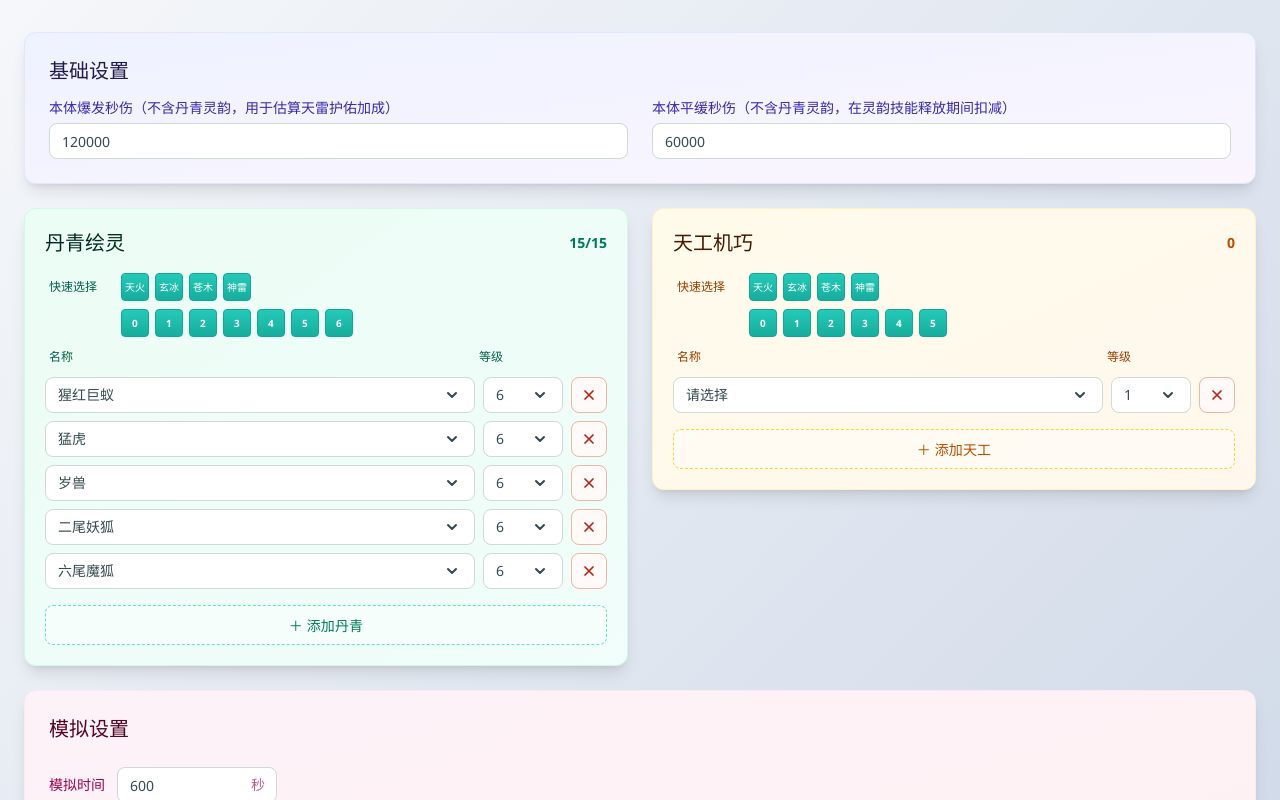
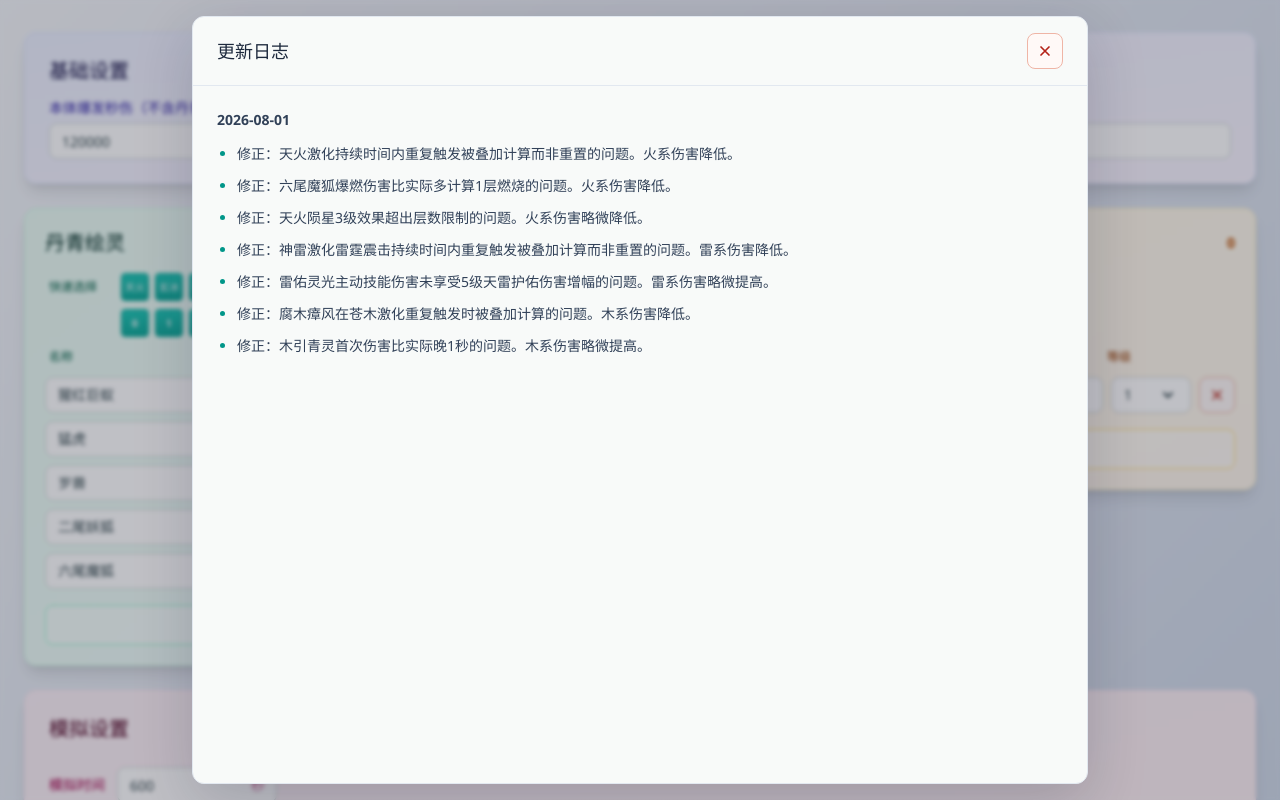
Before and after one commit to AzedL/DanQingSimulator, a React (Vite) app: page / in a window 1280 px wide. Shown: the top 800 px of the page. Built offline with nearby package versions, Linux system fonts and the light colour scheme.

Commit message:
feat: 增加更新日志

```diff
--- a/src/App.tsx
+++ b/src/App.tsx
@@ -1,10 +1,11 @@
-import { useState } from 'react'
+import { useEffect, useState } from 'react'
 import './App.css'
 import BasicConfigPanel from '@/components/panels/BasicConfigPanel'
 import CardLoadoutPanel from '@/components/panels/CardLoadoutPanel'
 import ResultPanel from '@/components/panels/ResultPanel'
 import SimulationControlPanel from '@/components/panels/SimulationControlPanel'
 import AutoMockSettingsDialog from '@/components/dialogs/AutoMockSettingsDialog'
+import ChangelogDialog from '@/components/dialogs/ChangelogDialog'
 import {
   danQingLevelValues,
   danQingList,
@@ -18,26 +19,36 @@ import { mergeAutoMockCardIds } from '@/features/autoMock/autoMockSettings'
 import { APP_VIEW_DEFAULTS } from '@/features/config/simulatorDefaults'
 import { useSimulation } from '@/features/simulator/useSimulation'
 import type { CardId } from '@/kernel'
+import { updatedAt } from '@/lang/changelog'
+
+const CHANGELOG_STORAGE_KEY = 'danqing-simulator:changelog-updated-at'
+
+function shouldShowChangelog() {
+  try {
+    return localStorage.getItem(CHANGELOG_STORAGE_KEY) !== updatedAt
+  } catch {
+    return true
+  }
+}
 
 function App() {
   const simulation = useSimulation()
-  const [autoMockWhitelistEnabled, setAutoMockWhitelistEnabled] =
-    useState(false)
-  const [autoMockSettingsOpen, setAutoMockSettingsOpen] =
-    useState(false)
-  const [autoMockWhitelistCardIds, setAutoMockWhitelistCardIds] =
-    useState<CardId[]>([])
+  const [autoMockWhitelistEnabled, setAutoMockWhitelistEnabled] = useState(false)
+  const [autoMockSettingsOpen, setAutoMockSettingsOpen] = useState(false)
+  const [autoMockWhitelistCardIds, setAutoMockWhitelistCardIds] = useState<CardId[]>([])
+  const [changelogOpen, setChangelogOpen] = useState(shouldShowChangelog)
+
+  useEffect(() => {
+    if (!changelogOpen) return
+
+    try {
+      localStorage.setItem(CHANGELOG_STORAGE_KEY, updatedAt)
+    } catch {}
+  }, [changelogOpen])
   const groupAutoMockCardIds = lingYunList
-    .filter(
-      (card) =>
-        card.group === simulation.simulationConfig.autoMockGroup,
-    )
+    .filter((card) => card.group === simulation.simulationConfig.autoMockGroup)
     .map((card) => card.value)
-  const autoMockCardIds = mergeAutoMockCardIds(
-    groupAutoMockCardIds,
-    autoMockWhitelistEnabled,
-    autoMockWhitelistCardIds,
-  )
+  const autoMockCardIds = mergeAutoMockCardIds(groupAutoMockCardIds, autoMockWhitelistEnabled, autoMockWhitelistCardIds)
   const autoMock = useAutoMock(
     simulation.coreOptions,
     autoMockCardIds,
@@ -47,9 +58,7 @@ function App() {
 
   const [currentTabResult, setCurrentTabResult] = useState(APP_VIEW_DEFAULTS.currentTabResult)
   const danQingCost = simulation.cardsConfig.danQingCards.reduce(
-    (total, card) =>
-      total +
-      (danQingList.find((option) => option.value === card.id)?.cost ?? 0),
+    (total, card) => total + (danQingList.find((option) => option.value === card.id)?.cost ?? 0),
     0,
   )
   const lingYunCount = simulation.cardsConfig.lingYunCards.reduce(
@@ -58,15 +67,11 @@ function App() {
   )
   const danQingQuickGroups = cardGroups.map((label) => ({
     label,
-    ids: danQingList
-      .filter((option) => option.group === label)
-      .map((option) => option.value),
+    ids: danQingList.filter((option) => option.group === label).map((option) => option.value),
   }))
   const lingYunQuickGroups = cardGroups.map((label) => ({
     label,
-    ids: lingYunList
-      .filter((option) => option.group === label)
-      .map((option) => option.value),
+    ids: lingYunList.filter((option) => option.group === label).map((option) => option.value),
   }))
 
   function handleExecute() {
@@ -96,17 +101,13 @@ function App() {
           quickGroups={danQingQuickGroups}
           maxQuickLevel={6}
           levelValues={danQingLevelValues}
-          getCardList={(id) =>
-            simulation.cardsConfig.getDanQingList(id, danQingList)
-          }
+          getCardList={(id) => simulation.cardsConfig.getDanQingList(id, danQingList)}
           handleAdd={simulation.cardsConfig.addDanQing}
           handleDelete={simulation.cardsConfig.deleteDanQing}
           handleCardChange={simulation.cardsConfig.changeDanQing}
           handleLevelChange={simulation.cardsConfig.changeDanQingLevel}
           handleGroupSelect={simulation.cardsConfig.selectDanQingGroup}
-          handleAllLevelChange={
-            simulation.cardsConfig.changeAllDanQingLevels
-          }
+          handleAllLevelChange={simulation.cardsConfig.changeAllDanQingLevels}
         />
 
         <CardLoadoutPanel
@@ -118,17 +119,13 @@ function App() {
           quickGroups={lingYunQuickGroups}
           maxQuickLevel={5}
           levelValues={lingYunLevelValues}
-          getCardList={(id) =>
-            simulation.cardsConfig.getLingYunList(id, lingYunList)
-          }
+          getCardList={(id) => simulation.cardsConfig.getLingYunList(id, lingYunList)}
           handleAdd={simulation.cardsConfig.addLingYun}
           handleDelete={simulation.cardsConfig.deleteLingYun}
           handleCardChange={simulation.cardsConfig.changeLingYun}
           handleLevelChange={simulation.cardsConfig.changeLingYunLevel}
           handleGroupSelect={simulation.cardsConfig.selectLingYunGroup}
-          handleAllLevelChange={
-            simulation.cardsConfig.changeAllLingYunLevels
-          }
+          handleAllLevelChange={simulation.cardsConfig.changeAllLingYunLevels}
         />
       </div>
 
@@ -147,12 +144,8 @@ function App() {
           autoMockGroup={simulation.simulationConfig.autoMockGroup}
           setAutoMockGroup={simulation.simulationConfig.setAutoMockGroup}
           selectedTianGongValue={lingYunCount}
-          availableTianGongValue={
-            simulation.simulationConfig.availableTianGongValue
-          }
-          setAvailableTianGongValue={
-            simulation.simulationConfig.setAvailableTianGongValue
-          }
+          availableTianGongValue={simulation.simulationConfig.availableTianGongValue}
+          setAvailableTianGongValue={simulation.simulationConfig.setAvailableTianGongValue}
           onOpenAutoMockSettings={() => setAutoMockSettingsOpen(true)}
           isExecuting={simulation.simulationConfig.isAutoMock ? autoMock.isAutoMockRunning : false}
           onExecute={handleExecute}
@@ -170,9 +163,7 @@ function App() {
         autoMockCurrent={autoMock.autoMockCurrent}
         setAutoMockCurrent={autoMock.setAutoMockCurrent}
         autoMockResult={autoMock.autoMockResult}
-        autoMockDanQingCombination={
-          autoMock.autoMockDanQingCombination
-        }
+        autoMockDanQingCombination={autoMock.autoMockDanQingCombination}
         onAutoMockResultDoubleClick={(cards, skillGroup) => {
           simulation.applyAutoMockResult(cards, skillGroup)
           setCurrentTabResult('mock')
@@ -198,6 +189,8 @@ function App() {
         whitelistCardIds={autoMockWhitelistCardIds}
         setWhitelistCardIds={setAutoMockWhitelistCardIds}
       />
+
+      <ChangelogDialog open={changelogOpen} onClose={() => setChangelogOpen(false)} />
     </div>
   )
 }
--- a/src/components/dialogs/AutoMockSettingsDialog.tsx
+++ b/src/components/dialogs/AutoMockSettingsDialog.tsx
@@ -78,10 +78,10 @@ export default function AutoMockSettingsDialog({
       <section
         aria-labelledby="auto-mock-settings-title"
         aria-modal="true"
-        className="max-h-[calc(100vh-2rem)] w-full max-w-4xl overflow-y-auto rounded-xl border border-slate-200 bg-[#f8faf9] shadow-[0_18px_60px_rgb(15_23_42/18%)]"
+        className="flex max-h-[calc(100vh-2rem)] w-full max-w-4xl flex-col overflow-hidden rounded-xl border border-slate-200 bg-[#f8faf9] shadow-[0_18px_60px_rgb(15_23_42/18%)]"
         role="dialog"
       >
-        <header className="flex items-center justify-between border-b border-slate-200 px-6 py-4">
+        <header className="flex shrink-0 items-center justify-between border-b border-slate-200 px-6 py-4">
           <h2
             id="auto-mock-settings-title"
             className="text-lg font-bold text-slate-800"
@@ -110,7 +110,7 @@ export default function AutoMockSettingsDialog({
           </Button>
         </header>
 
-        <div className="grid gap-5 p-6">
+        <div className="grid min-h-0 gap-5 overflow-y-auto p-6">
           <div className="grid items-center gap-x-4 gap-y-2 rounded-lg border border-slate-200 bg-white p-4 md:grid-cols-2">
             <CheckboxField
               value={whitelistEnabled}
--- /dev/null
+++ b/src/components/dialogs/ChangelogDialog.tsx
@@ -0,0 +1,85 @@
+import { useEffect } from 'react'
+import Button from '@/components/form/Button'
+import { changelog } from '@/lang/changelog'
+import lang from '@/lang/lang'
+
+interface Props {
+  open: boolean
+  onClose: () => void
+}
+
+export default function ChangelogDialog({ open, onClose }: Props) {
+  useEffect(() => {
+    if (!open) return
+
+    const handleKeyDown = (event: KeyboardEvent) => {
+      if (event.key !== 'Escape') return
+
+      event.preventDefault()
+      event.stopImmediatePropagation()
+      onClose()
+    }
+
+    window.addEventListener('keydown', handleKeyDown, true)
+    return () => {
+      window.removeEventListener('keydown', handleKeyDown, true)
+    }
+  }, [open, onClose])
+
+  if (!open) return null
+
+  return (
+    <div className="fixed inset-0 z-[60] grid place-items-center bg-slate-950/25 p-4 backdrop-blur-[2px]">
+      <section
+        aria-labelledby="changelog-title"
+        aria-modal="true"
+          className="flex h-[52rem] max-h-[calc(100vh-2rem)] w-full max-w-4xl flex-col overflow-hidden rounded-xl border border-slate-200 bg-[#f8faf9] shadow-[0_18px_60px_rgb(15_23_42/18%)]"
+          role="dialog"
+        >
+          <header className="flex shrink-0 items-center justify-between border-b border-slate-200 px-6 py-4">
+          <h2
+            id="changelog-title"
+            className="text-lg font-bold text-slate-800"
+          >
+            {lang.changelog}
+          </h2>
+          <Button
+            aria-label={lang.close}
+            variant="danger"
+            className="size-9 px-0"
+            onClick={onClose}
+          >
+            <svg
+              aria-hidden="true"
+              className="size-4"
+              fill="none"
+              viewBox="0 0 16 16"
+            >
+              <path
+                d="m4 4 8 8m0-8-8 8"
+                stroke="currentColor"
+                strokeLinecap="round"
+                strokeWidth="1.7"
+              />
+            </svg>
+          </Button>
+        </header>
+
+          <div className="grid min-h-0 flex-1 content-start gap-5 overflow-y-auto p-6">
+          {changelog.map((entry) => (
+            <section key={entry.date}>
+              <h3 className="mb-3 text-sm font-bold text-slate-700">
+                {entry.date}
+              </h3>
+              <ul className="list-disc space-y-2 pl-5 text-sm leading-6 text-slate-700 marker:text-teal-600">
+                {entry.changes.map((change) => (
+                  <li key={change}>{change}</li>
+                ))}
+              </ul>
+            </section>
+          ))}
+        </div>
+      </section>
+    </div>
+  )
+}
--- /dev/null
+++ b/src/lang/changelog.ts
@@ -0,0 +1,16 @@
+export const updatedAt = '2026-08-01'
+
+export const changelog = [
+  {
+    date: '2026-08-01',
+    changes: [
+      '修正：天火激化持续时间内重复触发被叠加计算而非重置的问题。火系伤害降低。',
+      '修正：六尾魔狐爆燃伤害比实际多计算1层燃烧的问题。火系伤害降低。',
+      '修正：天火陨星3级效果超出层数限制的问题。火系伤害略微降低。',
+      '修正：神雷激化雷霆震击持续时间内重复触发被叠加计算而非重置的问题。雷系伤害降低。',
+      '修正：雷佑灵光主动技能伤害未享受5级天雷护佑伤害增幅的问题。雷系伤害略微提高。',
+      '修正：腐木瘴风在苍木激化重复触发时被叠加计算的问题。木系伤害降低。',
+      '修正：木引青灵首次伤害比实际晚1秒的问题。木系伤害略微提高。',
+    ],
+  },
+]
--- a/src/lang/lang.ts
+++ b/src/lang/lang.ts
@@ -21,6 +21,7 @@ const lang = {
   exec: '模拟',
   executing: '模拟中...',
   close: '关闭',
+  changelog: '更新日志',
 
   mergeSameNameDamage: '合并同名伤害',
   damageName: '伤害名称',
```
